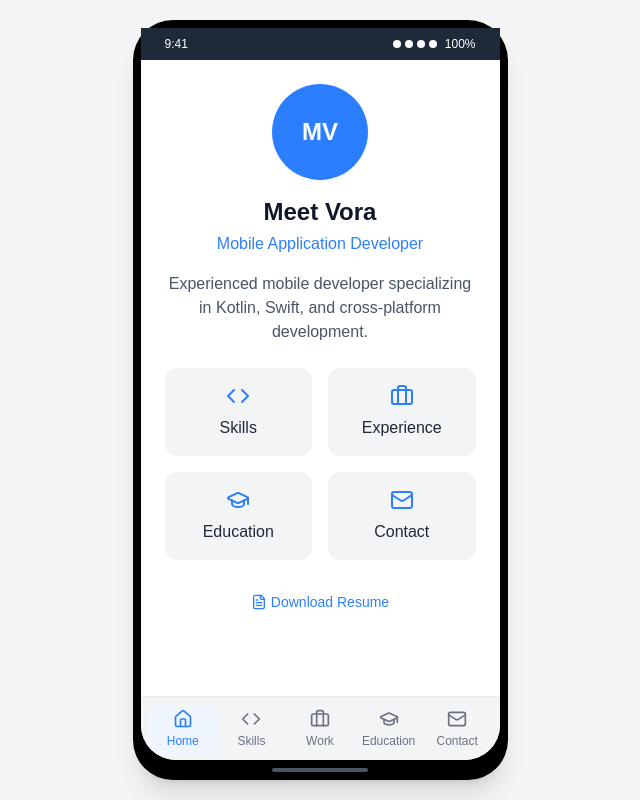
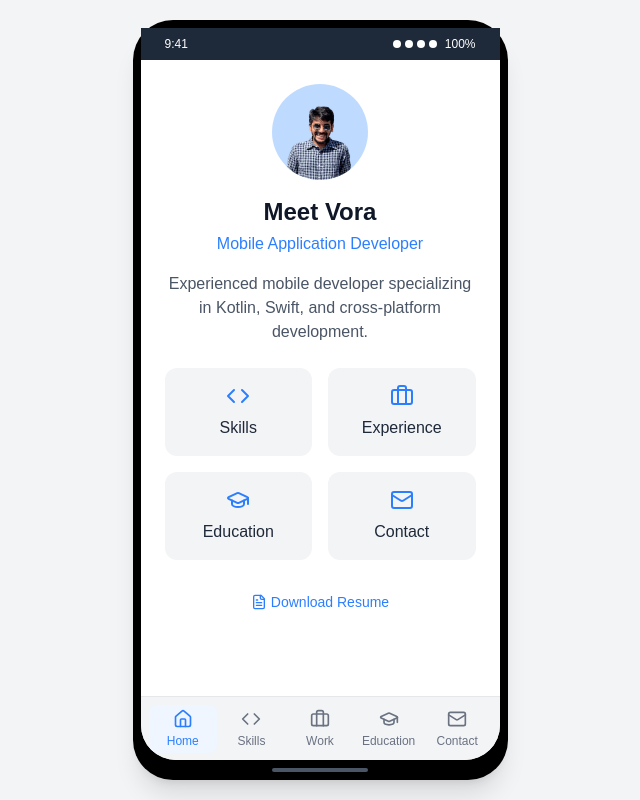
Before and after one commit to meetVora1994/meetvora1994.github.io, a Next.js app: page / in a window 1280 px wide. Shown: the whole page, without its empty margins (320-960 px from the left). Built offline with nearby package versions, Linux system fonts and the light colour scheme.

Commit message:
added ProfilePhoto

```diff
--- a/app/page.tsx
+++ b/app/page.tsx
@@ -4,6 +4,7 @@ import type React from "react"
 
 import {useState, useEffect} from "react"
 import {Home, Briefcase, GraduationCap, Code, Mail, ArrowLeft, FileText} from "lucide-react"
+import Image from 'next/image'
 import {cn} from "@/lib/utils"
 
 export default function Portfolio() {
@@ -174,13 +175,25 @@ function ScreenHeader({title, goBack}: { title: string; goBack?: () => void }) {
     )
 }
 
+function ProfilePhoto() {
+    return (
+        <div className="w-24 h-24 bg-blue-200 rounded-full mb-4 flex items-center justify-center text-white text-2xl font-bold">
+            <Image
+                src="/profile.png"
+                width={100}
+                height={100}
+                className="rounded-full"
+                alt="profile photo"
+            />
+        </div>
+    )
+}
+
 function HomeScreen({navigateTo}: { navigateTo: (screen: string) => void }) {
     return (
         <div className="h-full">
             <div className="p-6 flex flex-col items-center text-center">
-                <div className="w-24 h-24 bg-blue-500 rounded-full mb-4 flex items-center justify-center text-white text-2xl font-bold">
-                    MV
-                </div>
+                <ProfilePhoto/>
 
                 <h1 className="text-2xl font-bold mb-1 text-gray-900 dark:text-white">Meet Vora</h1>
                 <h2 className="text-blue-500 dark:text-blue-400 font-medium mb-4">Mobile Application Developer</h2>
@@ -427,9 +440,7 @@ function ContactScreen({goBack}: { goBack: () => void }) {
         <div>
             <ScreenHeader title="Contact" goBack={goBack}/>
             <div className="p-6 flex flex-col items-center">
-                <div className="w-20 h-20 bg-blue-500 rounded-full mb-4 flex items-center justify-center text-white text-xl font-bold">
-                    MV
-                </div>
+                <ProfilePhoto/>
                 <h2 className="text-xl font-bold mb-1 text-gray-900 dark:text-white">Meet Vora</h2>
                 <p className="text-blue-500 dark:text-blue-400 font-medium mb-6">Mobile Application Developer</p>
 
```
Also changed, not shown: public/profile.png (added).
